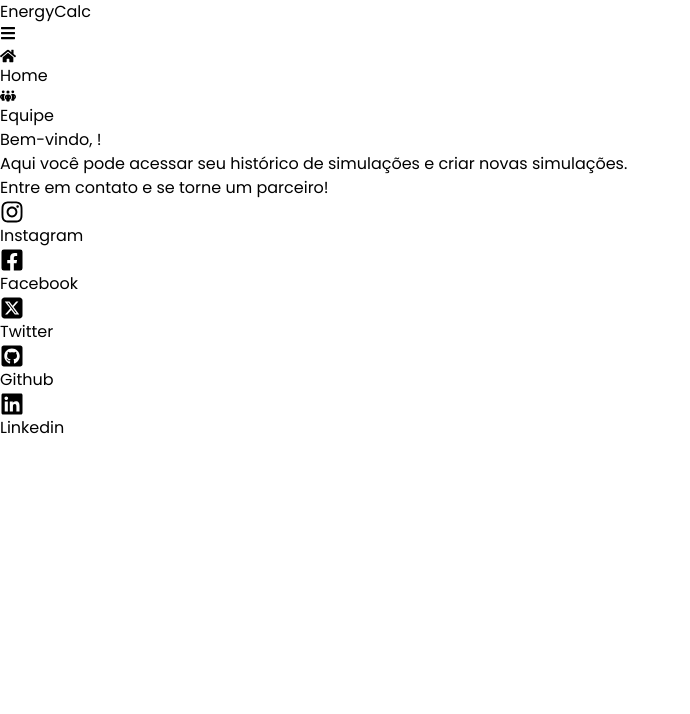
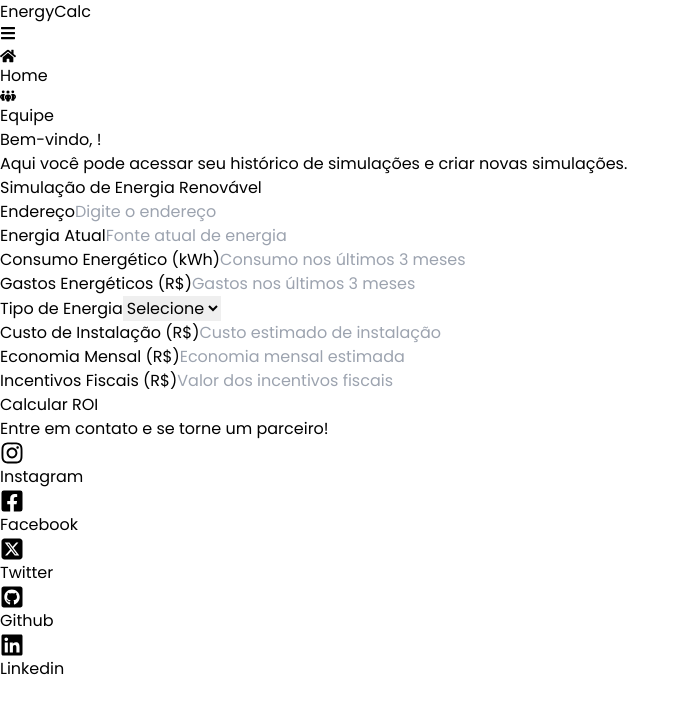
Before and after one commit to TCapela/GS2---FRONT, a Next.js app in the folder global-solution/energy-calc/: page /profile in a window 1280 px wide. Shown: the top 714 px of the page, without its empty margins (0-690 px from the left). Built offline with nearby package versions, Linux system fonts and the light colour scheme.

Commit message:
Footer terminado

```diff
--- a/global-solution/energy-calc/src/app/profile/page.tsx
+++ b/global-solution/energy-calc/src/app/profile/page.tsx
@@ -1,4 +1,7 @@
+"use client";
+
 import { useUser } from "@/context/UserContext";
+import SimulationForm from "@/components/SimulationForm/SimulationForm";
 
 export default function ProfilePage() {
   const { name } = useUser();
@@ -9,6 +12,11 @@ export default function ProfilePage() {
       <p className="text-lg mt-2">
         Aqui você pode acessar seu histórico de simulações e criar novas simulações.
       </p>
+
+      {/* Formulário de Simulação */}
+      <div className="mt-6">
+        <SimulationForm />
+      </div>
     </div>
   );
 }
--- a/global-solution/energy-calc/src/components/Footer/Footer.tsx
+++ b/global-solution/energy-calc/src/components/Footer/Footer.tsx
@@ -26,7 +26,7 @@ export default function Footer() {
   ];
 
   return (
-    <footer className="flex flex-col items-center gap-6 bg-green-200 mx-auto p-4">
+    <footer className="flex flex-col items-center gap-6 bg-green-200 mx-auto p-4 w-full">
       <h1
         className="font-semibold text-3xl text-black"
       >
```
